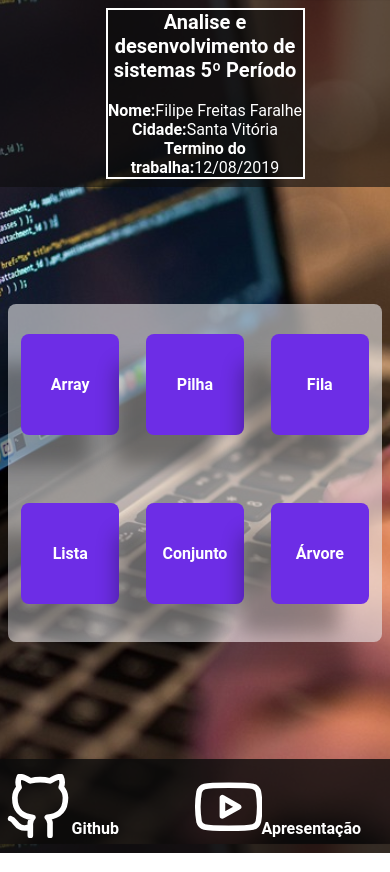
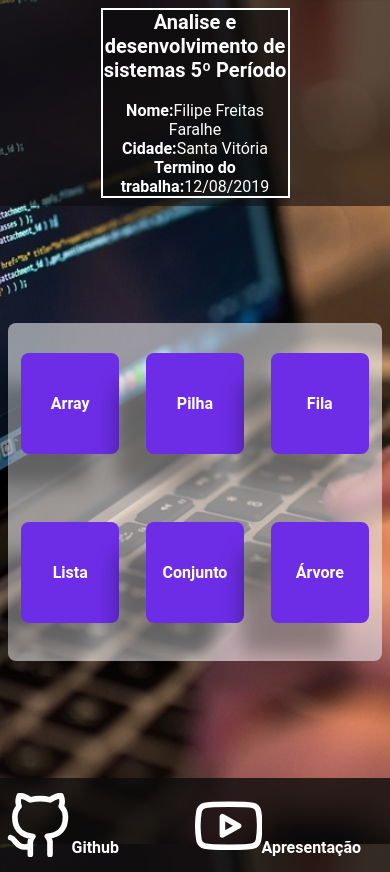
Before and after one commit to FilipeFaralhe/Trabalho-Programacao-Estruturada, a plain HTML site: page index.html in a window 390 px wide. Drawn offline with Linux system fonts and the light colour scheme.

Commit message:
alteraçao no header

```diff
--- a/estilo.css
+++ b/estilo.css
@@ -16,6 +16,7 @@ header {
     background-color: rgb(12, 12, 12, 0.6);
     padding: 10px;
     width: 100%;
+    box-sizing: border-box;
 }
 
 div#sobre{
@@ -153,7 +154,7 @@ a#git strong{
 
 @media(max-width: 768px) {
     div#sobre {
-        width: 50vw;
+        width: 50%;
     }
 
     div#central {
```
